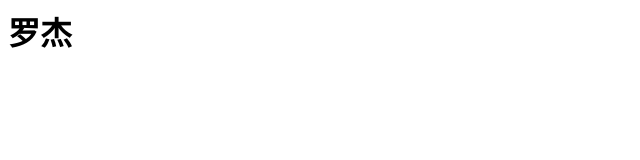
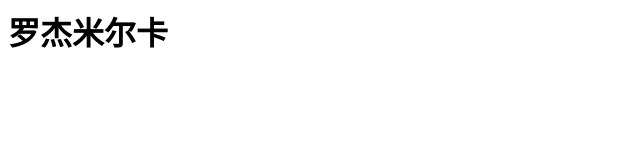
Before and after one commit to huazhengyin/nacos, a plain HTML site: page index.html in a window 1280 px wide. Shown: the whole page, without its empty margins (0-640 px from the left). Drawn offline with Linux system fonts and the light colour scheme.

Commit message:
在index.html中增加NO.5功能

```diff
--- a/index.html
+++ b/index.html
@@ -1,7 +1,7 @@
 <html>
 <body>
 
-<h1>罗杰</h1>
+<h1>罗杰米尔卡</h1>
 
 </body>
 </html>
```
